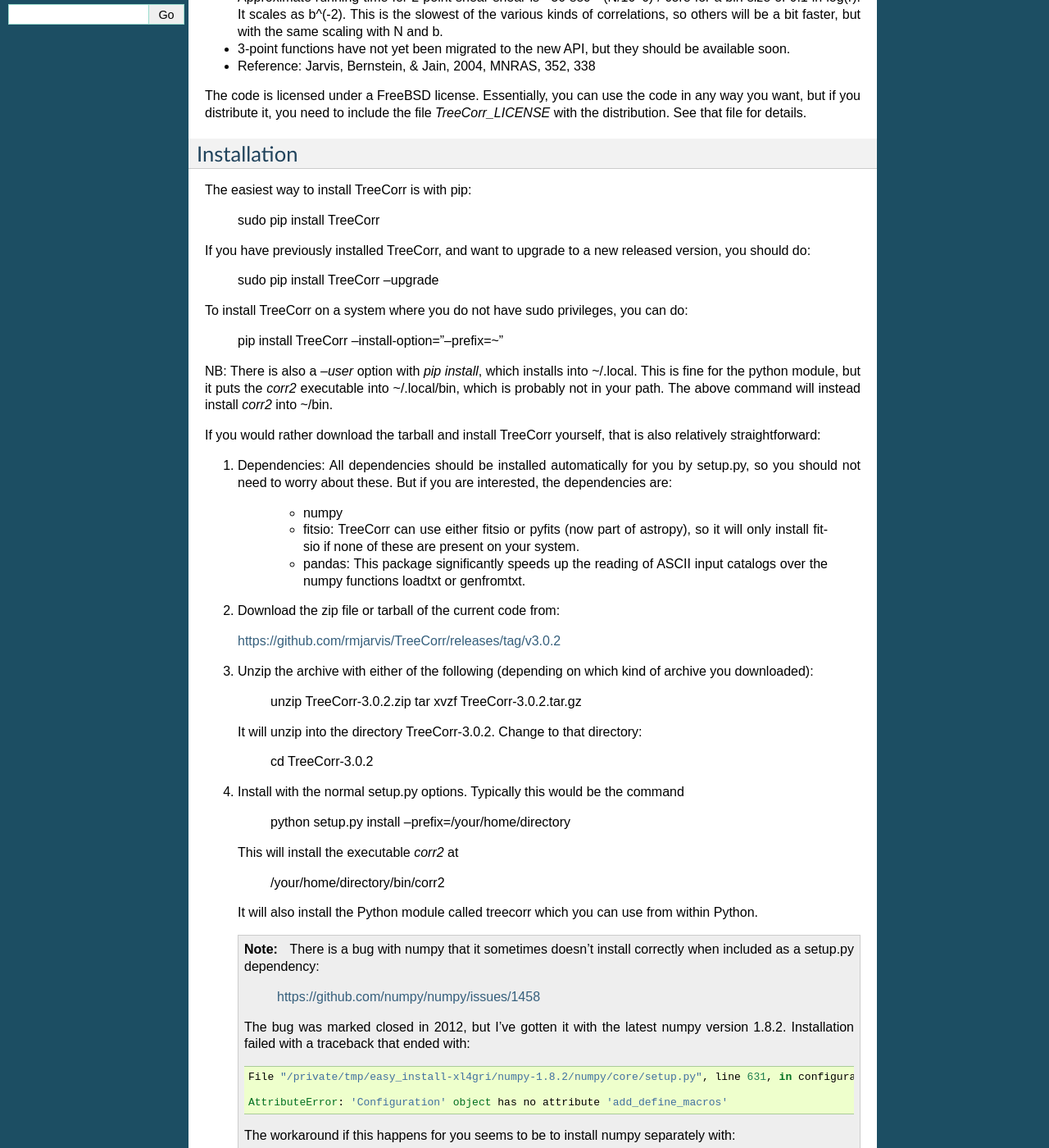
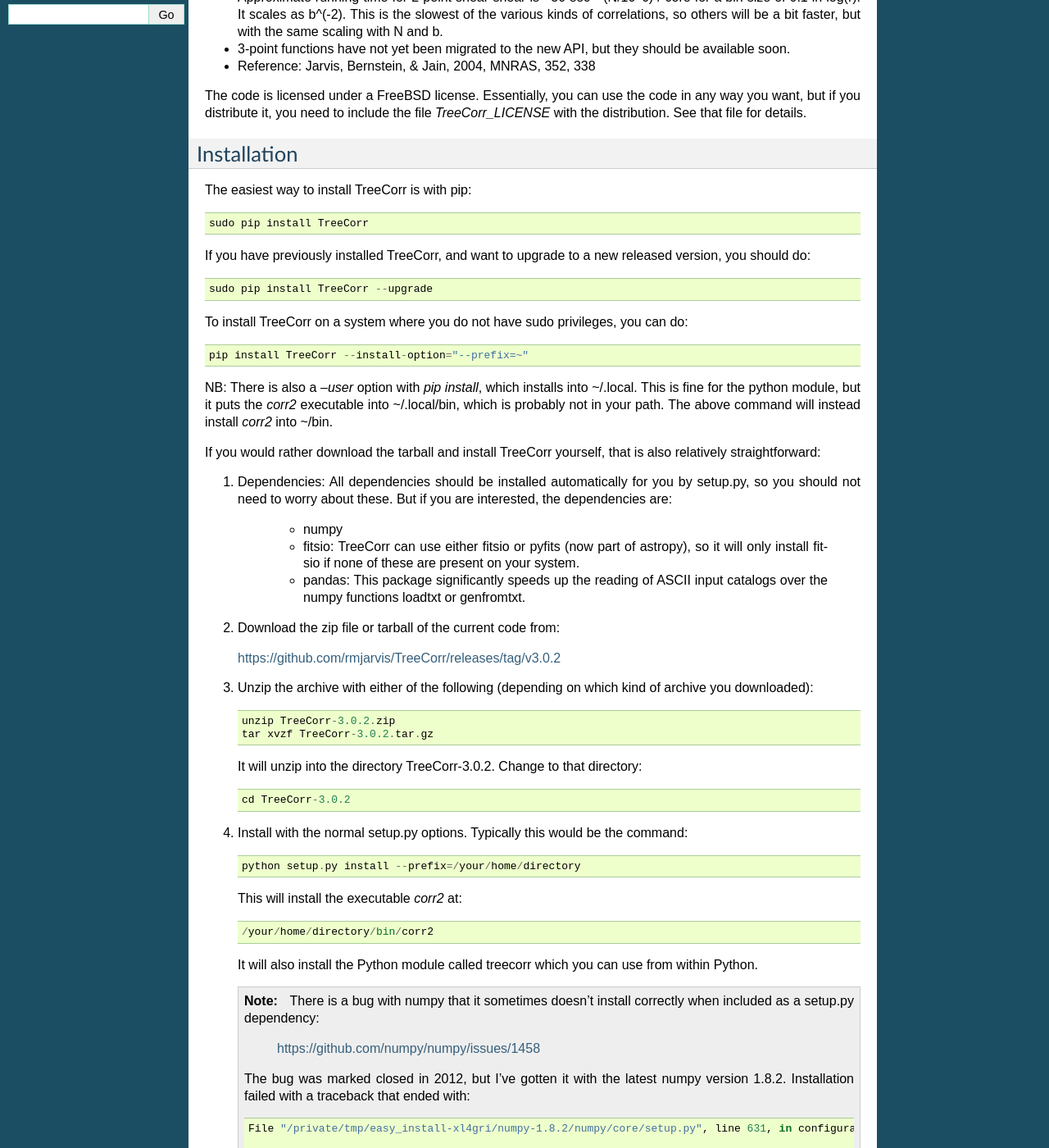
Before and after one commit to rmjarvis/TreeCorr, a Sphinx documentation site: the page built from docs/overview.rst, in a window 1280 px wide and 1400 px high, scrolled down 391 px. Shown: the whole window at 82% size. Built offline with Sphinx 7.4.7, drawn with Linux system fonts in a browser that asks for light colours; the version number is read from the project's files by our own code; some of the changed text lies outside the part shown.

Commit message:
Minor markup edits.

```diff
--- a/CHANGELOG.rst
+++ b/CHANGELOG.rst
@@ -32,15 +32,14 @@
 
 - Removed the extra dots I put in the headers of the output files.  They were
   meant to help visually separate the columns, but it confuses some automatic
-  parsers (like astropy as pointed out by Joe Zuntz).  (#14)
+  parsers (like astropy as pointed out by Joe Zuntz). (#14)
 
 
 New features:
 -------------
 
 - Switched the documentation to use Restructured Text markup and put the
-  documentation online using Sphinx:
-  http://rmjarvis.github.io/TreeCorr/html/index.html (#9)
+  documentation online using Sphinx. (#9)
 - Added a warning if a file_list does not have any entries. (#10)
 - Added a warning if Catalog is passed an input array that is not 1-d.
   If will also automatically reshape it to 1-d. (#11)
--- a/README.rst
+++ b/README.rst
@@ -32,17 +32,17 @@
 Installation
 ------------
 
-The easiest way to install TreeCorr is with pip:
+The easiest way to install TreeCorr is with pip::
 
     sudo pip install TreeCorr
 
 If you have previously installed TreeCorr, and want to upgrade to a new
-released version, you should do:
+released version, you should do::
 
     sudo pip install TreeCorr --upgrade
 
 To install TreeCorr on a system where you do not have sudo privileges,
-you can do:
+you can do::
 
     pip install TreeCorr --install-option="--prefix=~"
 
@@ -71,21 +71,21 @@
    https://github.com/rmjarvis/TreeCorr/releases/tag/v3.0.2
 
 3. Unzip the archive with either of the following (depending on which kind
-   of archive you downloaded):
+   of archive you downloaded)::
 
         unzip TreeCorr-3.0.2.zip
         tar xvzf TreeCorr-3.0.2.tar.gz
 
-   It will unzip into the directory TreeCorr-3.0.2. Change to that directory:
+   It will unzip into the directory TreeCorr-3.0.2. Change to that directory::
 
         cd TreeCorr-3.0.2
 
 4. Install with the normal setup.py options.  Typically this would be the
-   command
+   command::
 
         python setup.py install --prefix=/your/home/directory
 
-   This will install the executable `corr2` at
+   This will install the executable `corr2` at::
 
         /your/home/directory/bin/corr2
 
@@ -112,7 +112,9 @@
 
         Then the normal TreeCorr installation should work correctly.
 
-5. (optional) If you want to run the unit tests, you can do the following:
+
+
+5. (optional) If you want to run the unit tests, you can do the following::
 
         cd tests
         nosetests
@@ -149,7 +151,7 @@
 -------------
 
 The executable corr2 takes one required command-line argument, which is the
-name of a configuration file:
+name of a configuration file::
 
     corr2 config_file
 
@@ -161,7 +163,7 @@
 for the complete documentation about the allowed parameters.
 
 You can also specify parameters on the command line after the name of
-the configuration file. e.g.:
+the configuration file. e.g.::
 
     corr2 config_file file_name=file1.dat gg_file_name=file1.out
     corr2 config_file file_name=file2.dat gg_file_name=file2.out
@@ -175,7 +177,7 @@
 -----------------------
 
 The same functionality can be achieved from within Python using a Python dict
-for the configuration parameters:
+for the configuration parameters::
 
     >>> import treecorr
     >>> config = treecorr.read_config(config_file)
--- a/docs/corr2.rst
+++ b/docs/corr2.rst
@@ -11,7 +11,7 @@
 
 Also installed with TreeCorr is an executable script, called corr2.
 The script takes one required command-line argument, which is the
-name of a configuration file:
+name of a configuration file::
 
     corr2 config_file
 
@@ -23,7 +23,7 @@
 for the complete documentation about the allowed parameters.
 
 You can also specify parameters on the command line after the name of
-the configuration file. e.g.:
+the configuration file. e.g.::
 
     corr2 config_file file_name=file1.dat gg_file_name=file1.out
     corr2 config_file file_name=file2.dat gg_file_name=file2.out
```
